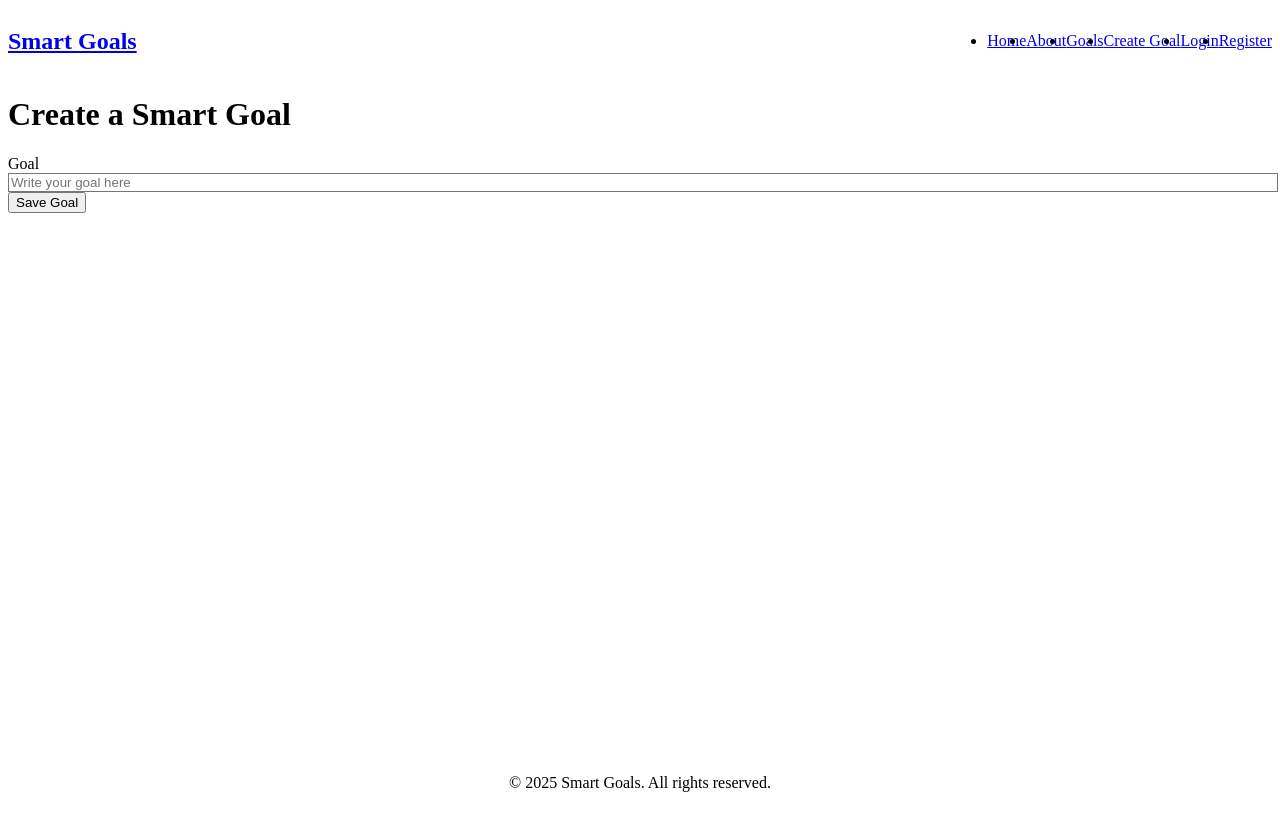
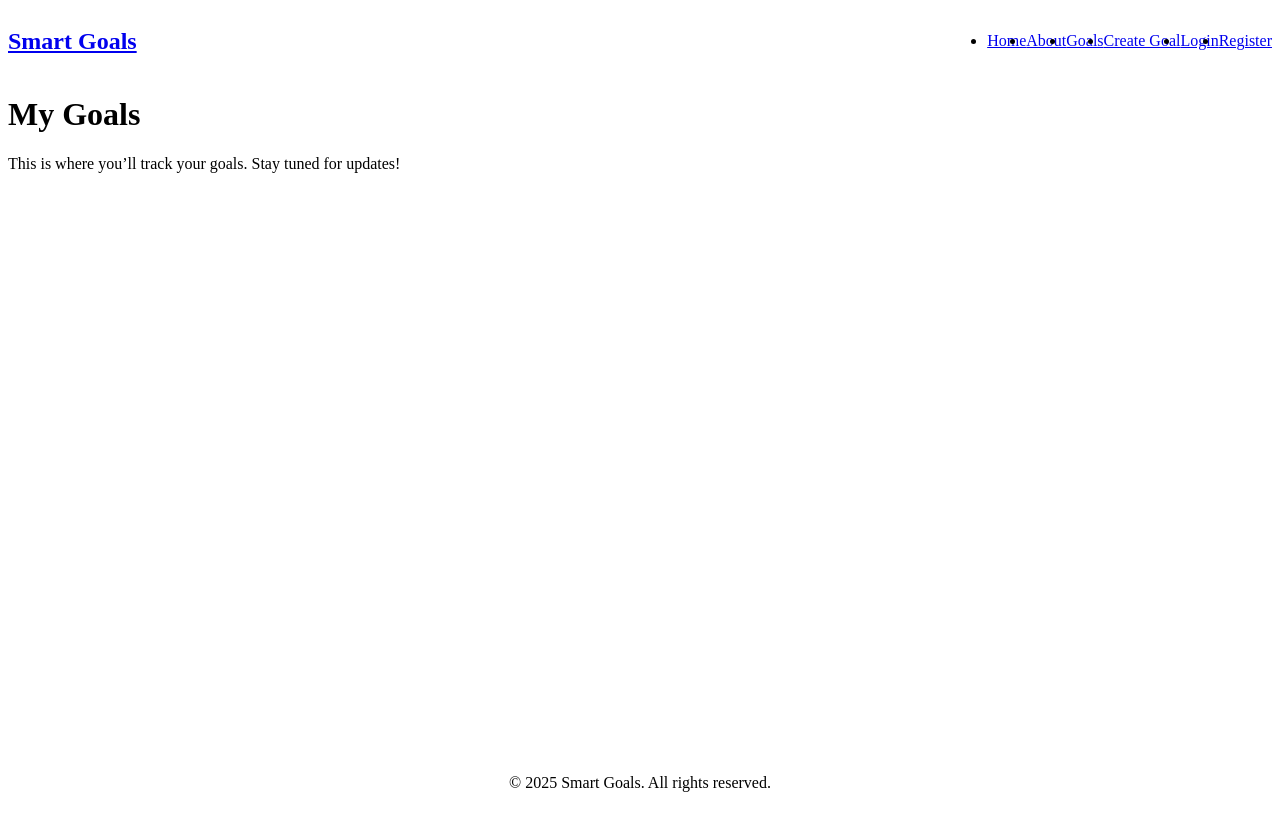
Before and after one commit to Fletcher-254/Smart-Goal-Planner-app, a React (Vite) app in the folder frontend/: page /goals in a window 1280 px wide. Built offline with nearby package versions, Linux system fonts and the light colour scheme.

Commit message:
Add Goals page and route

```diff
--- a/frontend/src/App.jsx
+++ b/frontend/src/App.jsx
@@ -3,12 +3,9 @@ import { BrowserRouter as Router, Routes, Route } from "react-router-dom";
 import Home from "./pages/Home";
 import About from "./pages/About";
 import Goals from "./pages/Goals";
-import Login from "./pages/Login";
-import Register from "./pages/Register";
-import GoalForm from "./pages/GoalForm";
 import MainLayout from "./layouts/MainLayout";
 
-function App() {
+const App = () => {
   return (
     <Router>
       <MainLayout>
@@ -16,13 +13,10 @@ function App() {
           <Route path="/" element={<Home />} />
           <Route path="/about" element={<About />} />
           <Route path="/goals" element={<Goals />} />
-          <Route path="/login" element={<Login />} />
-          <Route path="/register" element={<Register />} />
-          <Route path="/create-goal" element={<GoalForm />} />
         </Routes>
       </MainLayout>
     </Router>
   );
-}
+};
 
 export default App;
--- a/frontend/src/pages/Goals.jsx
+++ b/frontend/src/pages/Goals.jsx
@@ -1,37 +1,14 @@
-import React, { useState } from "react";
+import React from "react";
 
-const GoalForm = () => {
-  const [goal, setGoal] = useState("");
-
-  const handleSubmit = (e) => {
-    e.preventDefault();
-    console.log("Submitted Goal:", goal);
-    setGoal("");
-  };
-
+const Goals = () => {
   return (
-    <div className="p-8">
-      <h1 className="text-2xl font-bold mb-4">Create a Smart Goal</h1>
-      <form onSubmit={handleSubmit} className="space-y-4">
-        <div>
-          <label className="block mb-1">Goal</label>
-          <input
-            type="text"
-            value={goal}
-            onChange={(e) => setGoal(e.target.value)}
-            className="w-full p-2 border rounded"
-            placeholder="Write your goal here"
-          />
-        </div>
-        <button
-          type="submit"
-          className="bg-blue-600 text-white px-4 py-2 rounded"
-        >
-          Save Goal
-        </button>
-      </form>
+    <div className="p-6">
+      <h1 className="text-2xl font-semibold mb-4">My Goals</h1>
+      <p className="text-gray-600">
+        This is where you’ll track your goals. Stay tuned for updates!
+      </p>
     </div>
   );
 };
 
-export default GoalForm;
+export default Goals;
```
